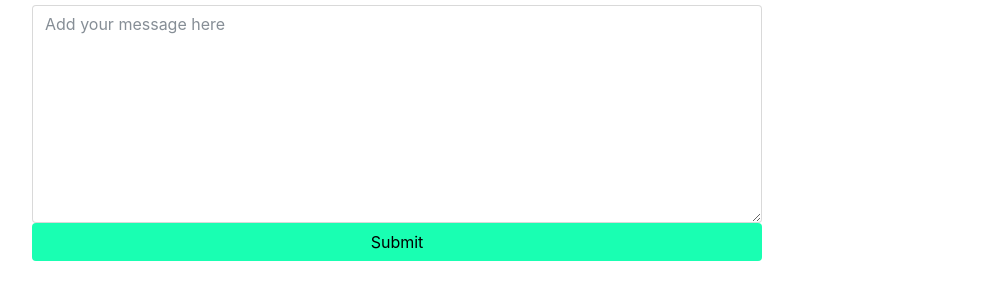
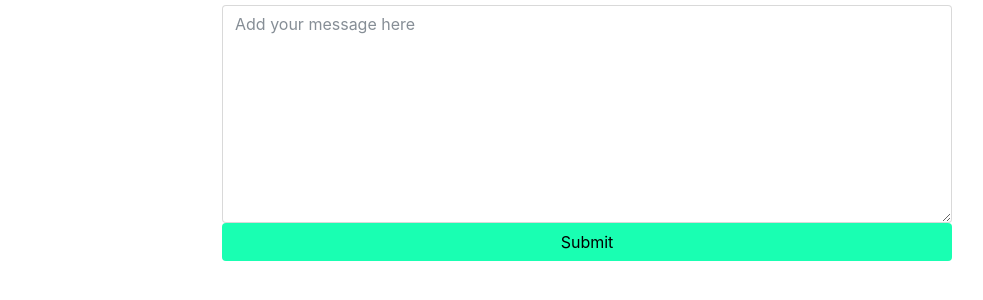
Before and after one commit to lukebiggerstaff/feedsocial, a Django app: page /create in a window 1280 px wide. Shown: the part 125-425 px from the top of the page, without its empty margins (53-1036 px from the left). Run offline with Django 3.2, Linux system fonts and the light colour scheme; some libraries are stand-ins or nearby versions.

Commit message:
centered user content creation form

```diff
--- a/feedsocial/templates/create.html
+++ b/feedsocial/templates/create.html
@@ -2,7 +2,7 @@
 {% block body %}
   <div class="container">
     <div class="row">
-    <div class="col-8">
+    <div class="col-8 m-auto">
       <form method="post">
         {% csrf_token %}
         <div class="input-group">
```
